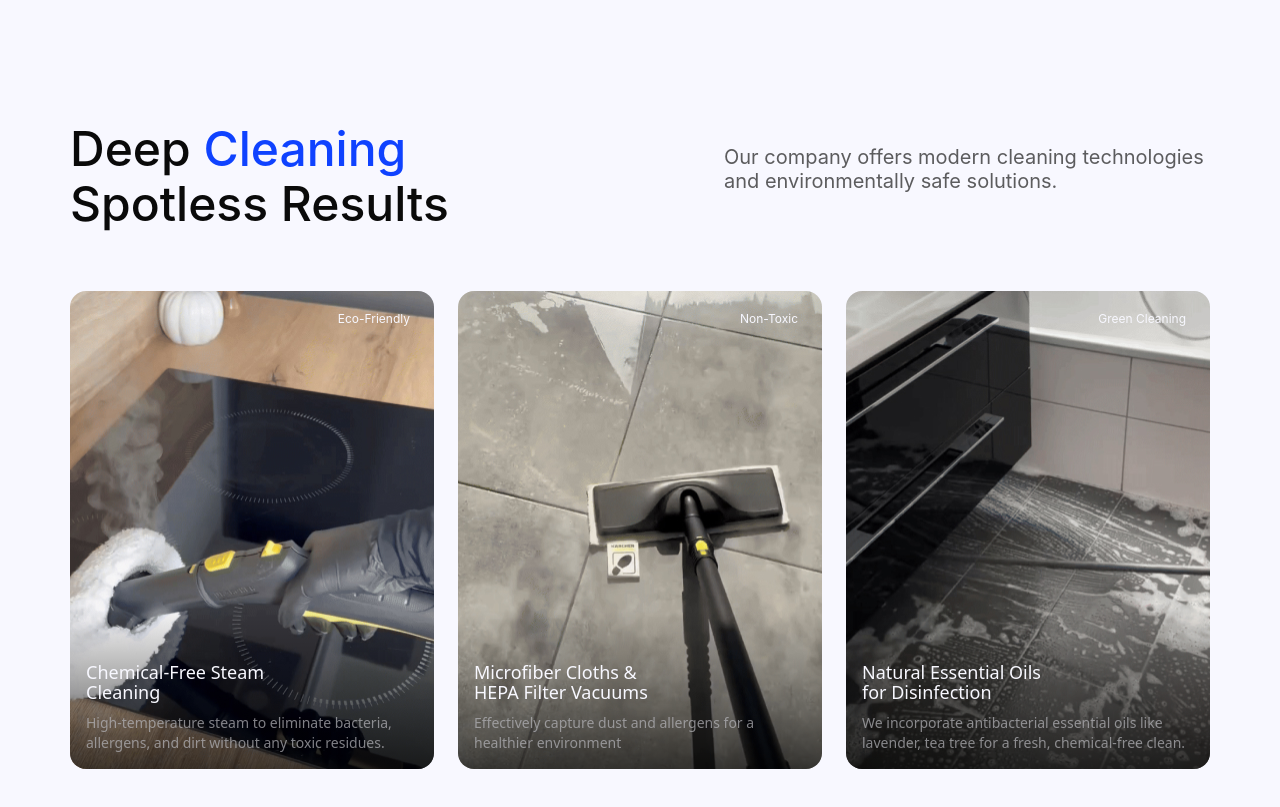
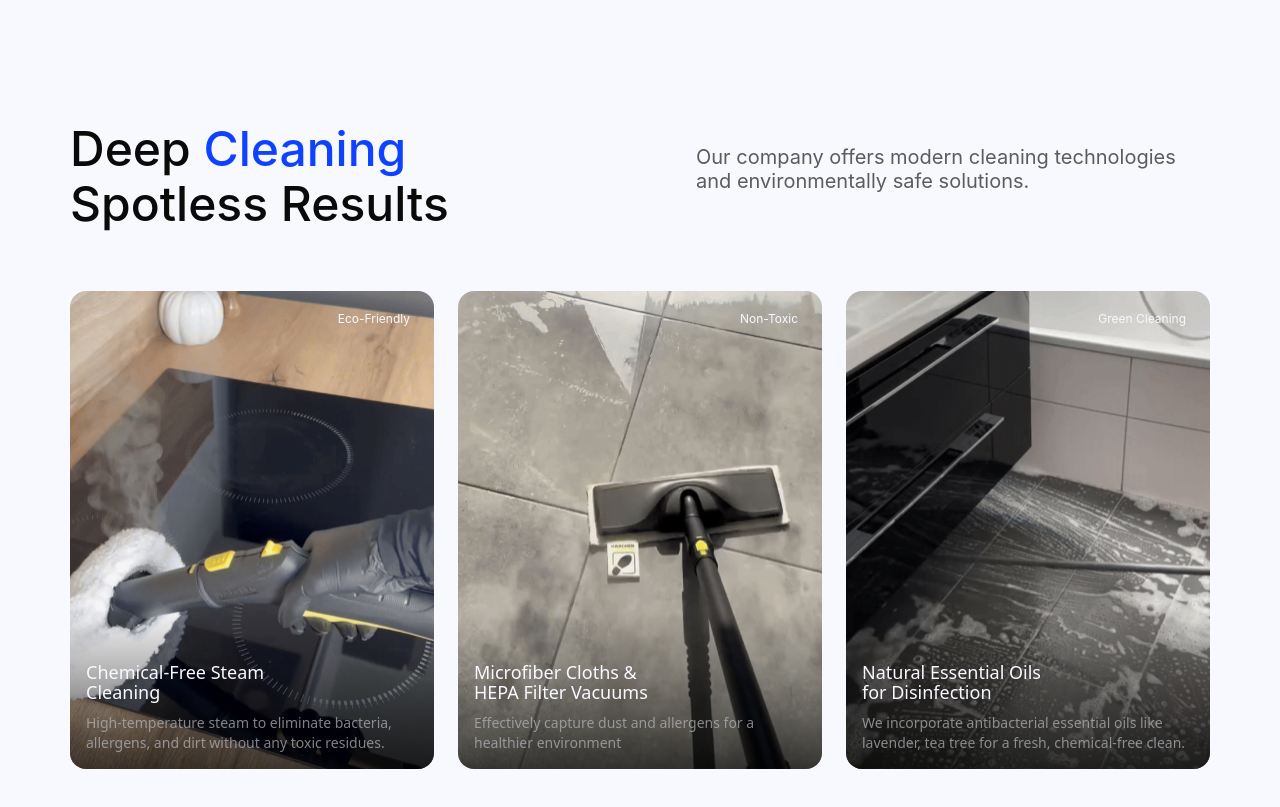
Before and after one commit to fatimanvrzz/Clean, a React (Vite) app: page / in a window 1280 px wide. Shown: the part 1920-2727 px from the top of the page. Built offline with nearby package versions, Linux system fonts and the light colour scheme.

Commit message:
serviceGif changed

```diff
--- a/src/components/ServiceGif/ServiceGif.tsx
+++ b/src/components/ServiceGif/ServiceGif.tsx
@@ -29,7 +29,7 @@ const ServiceGif = () => {
         <p className="w-full sm:w-[25rem] text-[#0A0A0A] text-4xl sm:text-[3rem] font-medium leading-[1.15]">
           Deep <span className="text-[#0F42FF]">Cleaning</span> Spotless Results
         </p>
-        <p className="text-[#5C5C5E] sm:w-[32.125rem] text-base sm:text-[1.25rem] pt-6 pl-7 sm:mt-0">
+        <p className="text-[#5C5C5E] sm:w-[32.125rem] text-base sm:text-[1.25rem] pt-6 sm:mt-0">
           Our company offers modern cleaning technologies and environmentally safe solutions.
         </p>
       </div>
```
